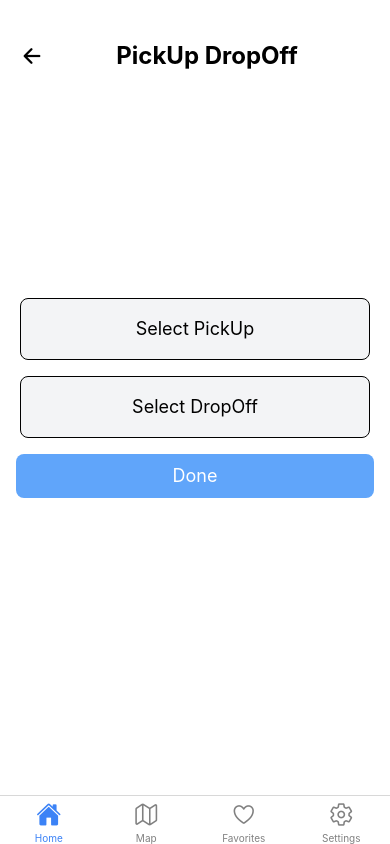
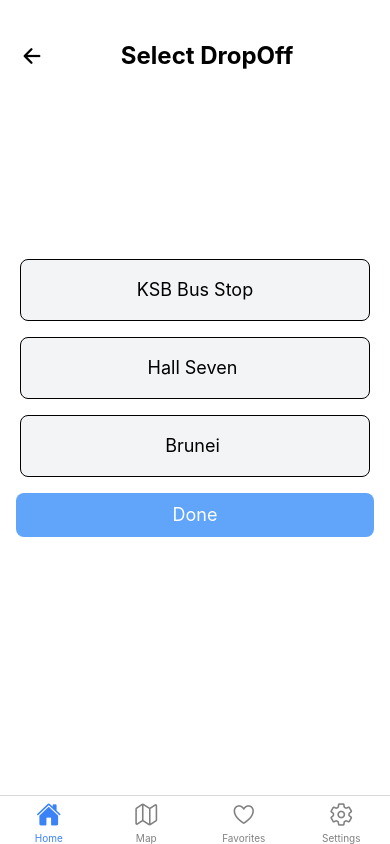
Before and after one commit to Jerry-Khobby/shuttle-tracker, a React Native app: screen /Home in a window 390 px wide. Built offline with nearby package versions, Linux system fonts and the light colour scheme.

Commit message:
done with the drop off screen

```diff
--- a/routes/TabNavigation.js
+++ b/routes/TabNavigation.js
@@ -2,7 +2,7 @@ import React from 'react';
 import { createBottomTabNavigator } from '@react-navigation/bottom-tabs';
 import Icon from 'react-native-vector-icons/Ionicons'; // Don't forget to import the icon library
 import Maps from '../src/maps/maps';
-import PickUpDropOff from '../src/routes/pickup';
+import DropOff from '../src/routes/dropoff';
 
 const Tab = createBottomTabNavigator();
 
@@ -32,7 +32,7 @@ const BottomTabNavigator = () => {
       headerShown:false,
       })}
     >
-      <Tab.Screen name="Home" component={PickUpDropOff} />
+      <Tab.Screen name="Home" component={DropOff} />
       <Tab.Screen name="Map" component={Maps} />
       <Tab.Screen name="Favorites" component={Maps} />
       <Tab.Screen name="Settings" component={Maps} />
--- /dev/null
+++ b/src/routes/dropoff.jsx
@@ -0,0 +1,63 @@
+import React, { useState } from 'react';
+import { View, Text, Pressable, Alert } from 'react-native';
+import Icon from 'react-native-vector-icons/Ionicons';
+
+const DropOff = () => {
+  const [selected, setSelected] = useState(null); // Track which option is selected
+
+  return (
+    <View className="flex-1 bg-white items-center justify-center">
+      {/* Back Arrow and Heading */}
+      <View className="flex flex-row items-center justify-start w-full px-5 absolute top-10">
+        <Pressable onPress={() => Alert.alert('We are working on it')}>
+          <Icon name="arrow-back" size={24} color="black" />
+        </Pressable>
+        <Text className="text-2xl font-bold text-center flex-1">
+          Select DropOff
+        </Text>
+      </View>
+
+      {/* Select Pickup and Select DropOff */}
+      <View className="flex-col space-y-4 w-full px-5">
+        {/* Pickup Pressable */}
+        <Pressable
+          onPress={() => setSelected('pickup')} // Set 'pickup' as selected
+          className={`p-4 border rounded-lg items-center w-full ${
+            selected === 'pickup' ? 'bg-blue-200' : 'bg-gray-100'
+          }`}
+        >
+          <Text className="text-center text-lg">KSB Bus Stop</Text>
+        </Pressable>
+
+        {/* DropOff Pressable */}
+        <Pressable
+          onPress={() => setSelected('dropoff')} // Set 'dropoff' as selected
+          className={`p-4 border rounded-lg items-center w-full ${
+            selected === 'dropoff' ? 'bg-blue-200' : 'bg-gray-100'
+          }`}
+        >
+          <Text className="text-center text-lg">Hall Seven </Text>
+        </Pressable>
+
+        <Pressable
+          onPress={() => setSelected('dropoff')} // Set 'dropoff' as selected
+          className={`p-4 border rounded-lg items-center w-full ${
+            selected === 'dropoff' ? 'bg-blue-200' : 'bg-gray-100'
+          }`}
+        >
+          <Text className="text-center text-lg">Brunei </Text>
+        </Pressable>
+      </View>
+
+      {/* Done Button */}
+      <Pressable
+        onPress={() => Alert.alert('You are Done')}
+        className="bg-blue-400 py-2 rounded-lg w-11/12 mt-4"
+      >
+        <Text className="text-center text-white text-lg">Done</Text>
+      </Pressable>
+    </View>
+  );
+};
+
+export default DropOff;
```
